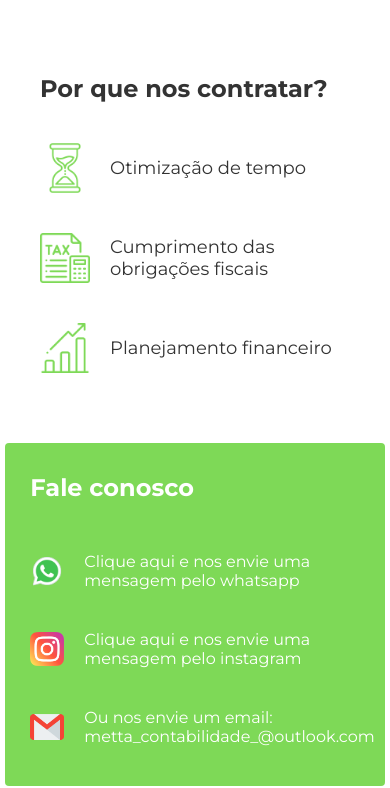
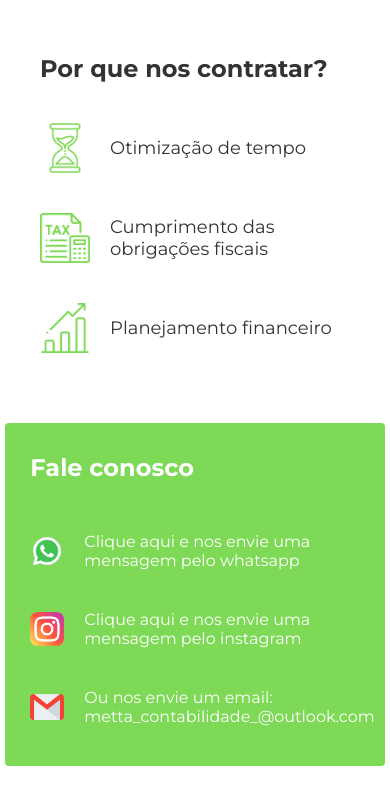
Before and after one commit to MariaJuliaAS/mettaContabilidade, a React (Vite) app: page / in a window 390 px wide. Shown: the part 3422-4210 px from the top of the page. Built offline with nearby package versions, Linux system fonts and the light colour scheme; no server answers; the database is empty.

Commit message:
Ajuste na responsividade da área fale conosco

```diff
--- a/src/components/homeComponents/contactUs/index.tsx
+++ b/src/components/homeComponents/contactUs/index.tsx
@@ -11,7 +11,7 @@ import { useInView } from 'react-intersection-observer';
 export function ContactUs() {
     const { ref, inView } = useInView({
         triggerOnce: true,
-        threshold: 0.5
+        threshold: 0.4
     })
 
     return (
--- a/src/styles/contactUs.module.css
+++ b/src/styles/contactUs.module.css
@@ -13,7 +13,7 @@
     align-items: center;
     flex-direction: row;
     width: 100%;
-    margin-top: 70px;
+    margin-top: 50px;
 }
 
 .whyHireUsArea, .contactUsArea{
```
